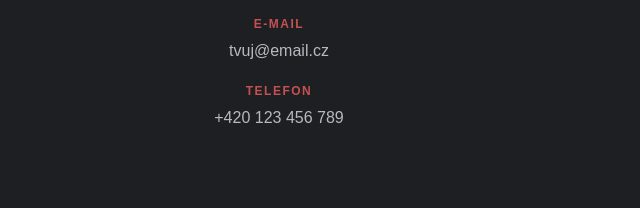
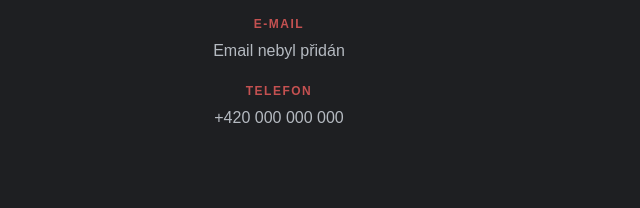
Before and after one commit to SodiumCyanideProjects/radekmach-portfolio, a plain HTML site: page index.html in a window 1280 px wide. Shown: the part 3938-4146 px from the top of the page, 361-1001 px from the left. Drawn offline with Linux system fonts and the light colour scheme.

Commit message:
Update index.html

```diff
--- a/index.html
+++ b/index.html
@@ -508,15 +508,15 @@
 
             <div class="contact-item">
                 <span>E-mail</span>
-                <a href="mailto:tvuj@email.cz">
-                    tvuj@email.cz
+                <a href="mailto:">
+                    Email nebyl přidán
                 </a>
             </div>
 
             <div class="contact-item">
                 <span>Telefon</span>
                 <a href="tel:+420123456789">
-                    +420 123 456 789
+                    +420 000 000 000
                 </a>
             </div>
 
```
